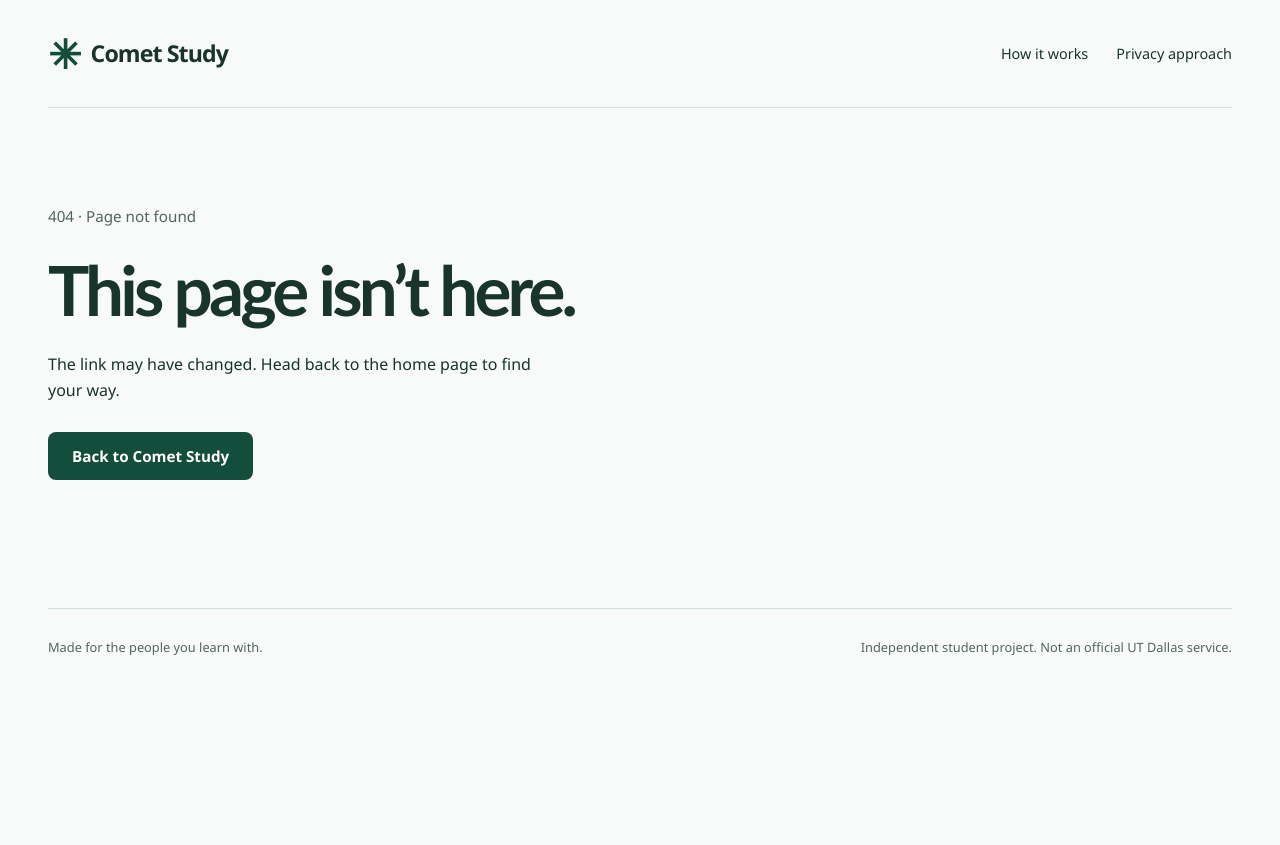
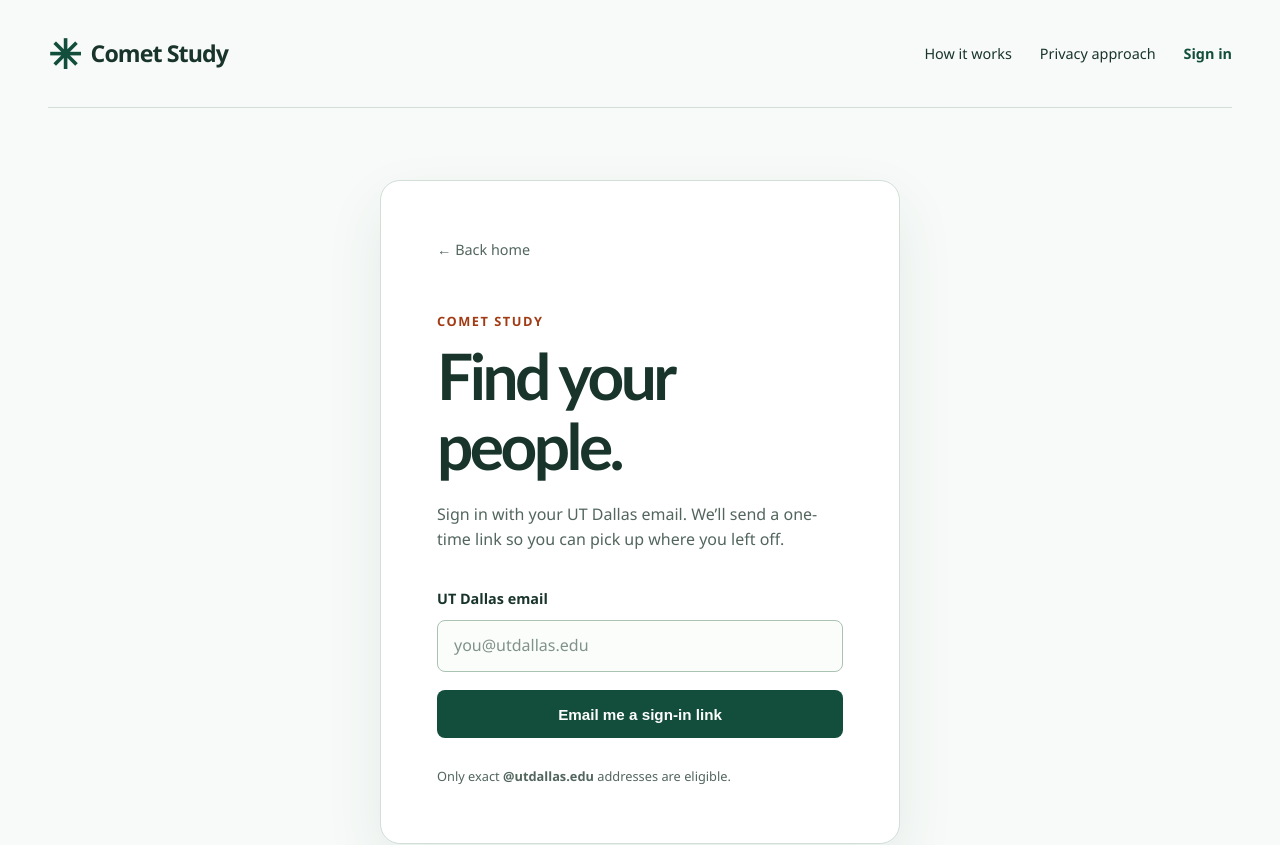
Before and after one commit to grapedjuice/comet-study, a Next.js app: page /sign-in in a window 1280 px wide. Before the commit this address had no page. Shown: the top 845 px of the page. Before the commit the page ends 800 px from the top, so only its background shows below. Built offline with nearby package versions, Linux system fonts and the light colour scheme.

Commit message:
feat: make landing page lead into sign in

```diff
--- a/app/globals.css
+++ b/app/globals.css
@@ -154,6 +154,25 @@
 .primary:hover {
   background: #093b2a;
 }
+.primary span {
+  margin-left: 12px;
+  font-size: 1.2em;
+}
+.hero-actions {
+  display: flex;
+  align-items: center;
+  gap: 22px;
+  flex-wrap: wrap;
+}
+.text-link {
+  color: var(--forest);
+  font-weight: 600;
+  font-size: 0.95rem;
+}
+.nav-cta {
+  color: var(--forest);
+  font-weight: 700;
+}
 .access-note {
   display: flex;
   align-items: flex-start;
@@ -173,6 +192,9 @@
   border-radius: 50%;
   background: var(--accent);
   margin-top: 7px;
+}
+.status-dot.ready {
+  background: #16825c;
 }
 .orbit-illustration {
   position: relative;
@@ -339,6 +361,92 @@
 .not-found > p {
   max-width: 55ch;
 }
+.auth-page {
+  min-height: calc(100vh - 220px);
+  display: grid;
+  place-items: center;
+  padding: 72px 0;
+}
+.auth-card {
+  width: min(100%, 520px);
+  background: var(--surface);
+  border: 1px solid var(--line);
+  border-radius: var(--radius-panel);
+  padding: clamp(28px, 6vw, 56px);
+  box-shadow: 0 24px 60px rgba(18, 78, 59, 0.08);
+}
+.back-link {
+  color: var(--secondary);
+  font-size: 0.9rem;
+  text-decoration: none;
+}
+.back-link:hover {
+  text-decoration: underline;
+}
+.eyebrow {
+  margin-top: 48px;
+  color: var(--accent);
+  font-size: 0.8rem;
+  font-weight: 700;
+  letter-spacing: 0.12em;
+  text-transform: uppercase;
+}
+.auth-card h1 {
+  max-width: none;
+  margin-top: 10px;
+  font-size: clamp(2.5rem, 6vw, 4rem);
+}
+.auth-lede {
+  color: var(--secondary);
+  margin-top: 20px;
+  max-width: 42ch;
+}
+.auth-form {
+  display: grid;
+  gap: 10px;
+  margin-top: 34px;
+}
+.auth-form label {
+  font-size: 0.9rem;
+  font-weight: 700;
+}
+.auth-form input {
+  width: 100%;
+  min-height: 52px;
+  border: 1px solid #a9c2b2;
+  border-radius: var(--radius-control);
+  padding: 0 16px;
+  color: var(--ink);
+  background: #fbfdfb;
+  font: inherit;
+}
+.auth-form input::placeholder {
+  color: #80938a;
+}
+.auth-form button {
+  border: 0;
+  cursor: pointer;
+  margin-top: 8px;
+}
+.auth-form button:disabled {
+  cursor: wait;
+  opacity: 0.65;
+}
+.form-message {
+  margin-top: 8px;
+  font-size: 0.9rem;
+}
+.form-message.sent {
+  color: #14714f;
+}
+.form-message.error {
+  color: #9a3d22;
+}
+.auth-footnote {
+  color: var(--secondary);
+  font-size: 0.8rem;
+  margin-top: 28px;
+}
 @media (max-width: 850px) {
   .site-header,
   main,
@@ -380,6 +488,7 @@
   }
   .site-header nav {
     gap: 24px;
+    flex-wrap: wrap;
   }
   .hero {
     grid-template-columns: 1fr;
--- a/app/layout.tsx
+++ b/app/layout.tsx
@@ -27,6 +27,9 @@
           <nav aria-label="Main navigation">
             <Link href="/#how-it-works">How it works</Link>
             <Link href="/#privacy">Privacy approach</Link>
+            <Link className="nav-cta" href="/sign-in">
+              Sign in
+            </Link>
           </nav>
         </header>
         {children}
--- /dev/null
+++ b/app/sign-in/page.tsx
@@ -0,0 +1,79 @@
+"use client";
+
+import Link from "next/link";
+import { FormEvent, useState } from "react";
+
+export default function SignInPage() {
+  const [email, setEmail] = useState("");
+  const [status, setStatus] = useState<"idle" | "loading" | "sent" | "error">(
+    "idle",
+  );
+  const [message, setMessage] = useState("");
+  async function submit(event: FormEvent<HTMLFormElement>) {
+    event.preventDefault();
+    setStatus("loading");
+    setMessage("");
+    try {
+      const response = await fetch("/api/v1/auth/request-verification", {
+        method: "POST",
+        headers: { "Content-Type": "application/json" },
+        body: JSON.stringify({ email }),
+      });
+      const payload = await response.json();
+      if (!response.ok)
+        throw new Error(
+          payload.error?.message ?? "We couldn't send your link.",
+        );
+      setStatus("sent");
+      setMessage("Check your university inbox for a sign-in link.");
+    } catch (error) {
+      setStatus("error");
+      setMessage(
+        error instanceof Error ? error.message : "We couldn't send your link.",
+      );
+    }
+  }
+  return (
+    <main id="main" className="auth-page" tabIndex={-1}>
+      <div className="auth-card">
+        <Link className="back-link" href="/">
+          ← Back home
+        </Link>
+        <p className="eyebrow">Comet Study</p>
+        <h1>Find your people.</h1>
+        <p className="auth-lede">
+          Sign in with your UT Dallas email. We’ll send a one-time link so you
+          can pick up where you left off.
+        </p>
+        <form className="auth-form" onSubmit={submit}>
+          <label htmlFor="email">UT Dallas email</label>
+          <input
+            id="email"
+            name="email"
+            type="email"
+            autoComplete="email"
+            placeholder="you@utdallas.edu"
+            value={email}
+            onChange={(event) => setEmail(event.target.value)}
+            required
+          />
+          <button
+            className="button primary"
+            type="submit"
+            disabled={status === "loading"}
+          >
+            {status === "loading" ? "Sending…" : "Email me a sign-in link"}
+          </button>
+          {message ? (
+            <p className={`form-message ${status}`} role="status">
+              {message}
+            </p>
+          ) : null}
+        </form>
+        <p className="auth-footnote">
+          Only exact <strong>@utdallas.edu</strong> addresses are eligible.
+        </p>
+      </div>
+    </main>
+  );
+}
```
Also changed, not shown: app/page.tsx (+15 -9 lines).
